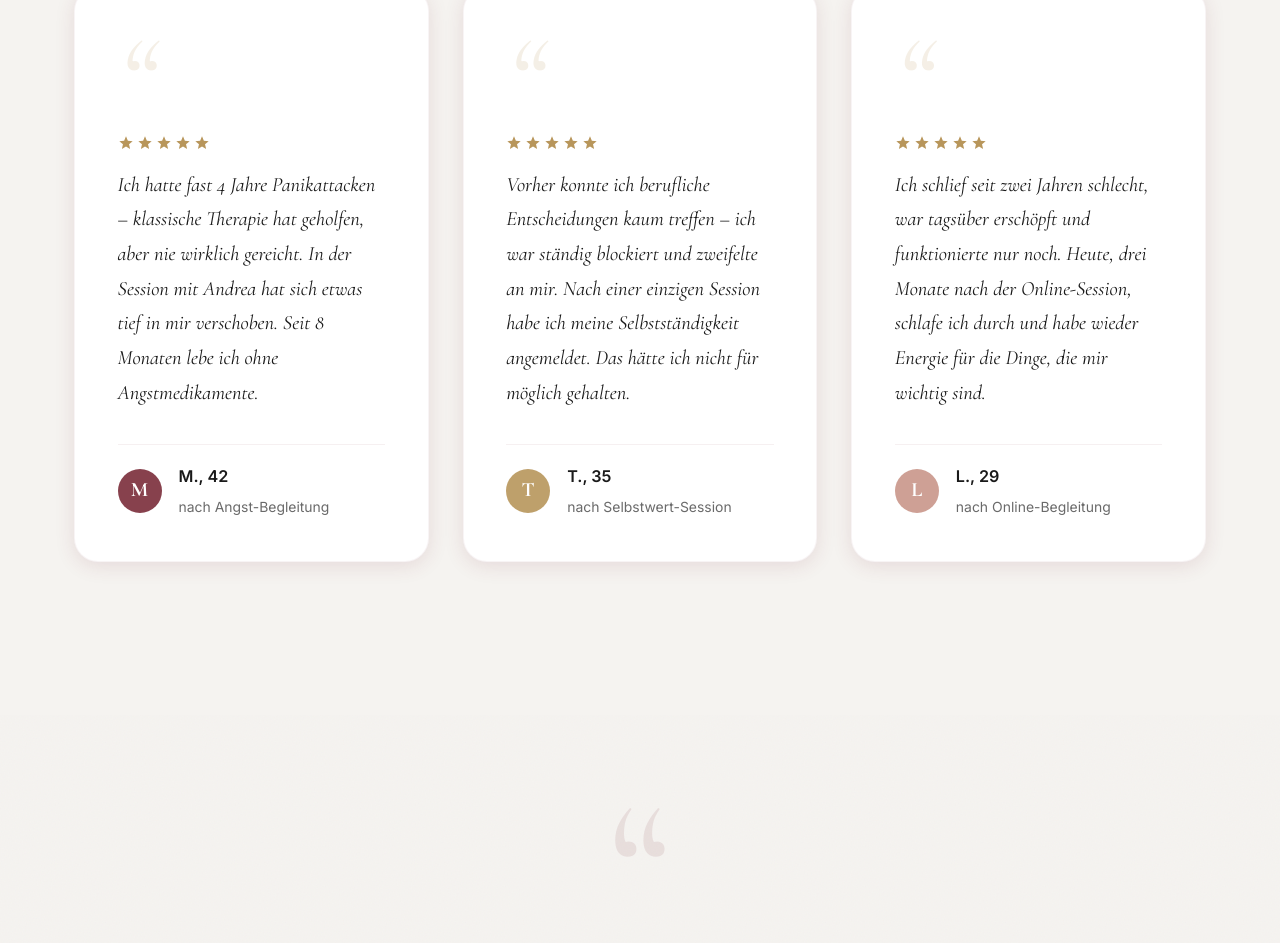
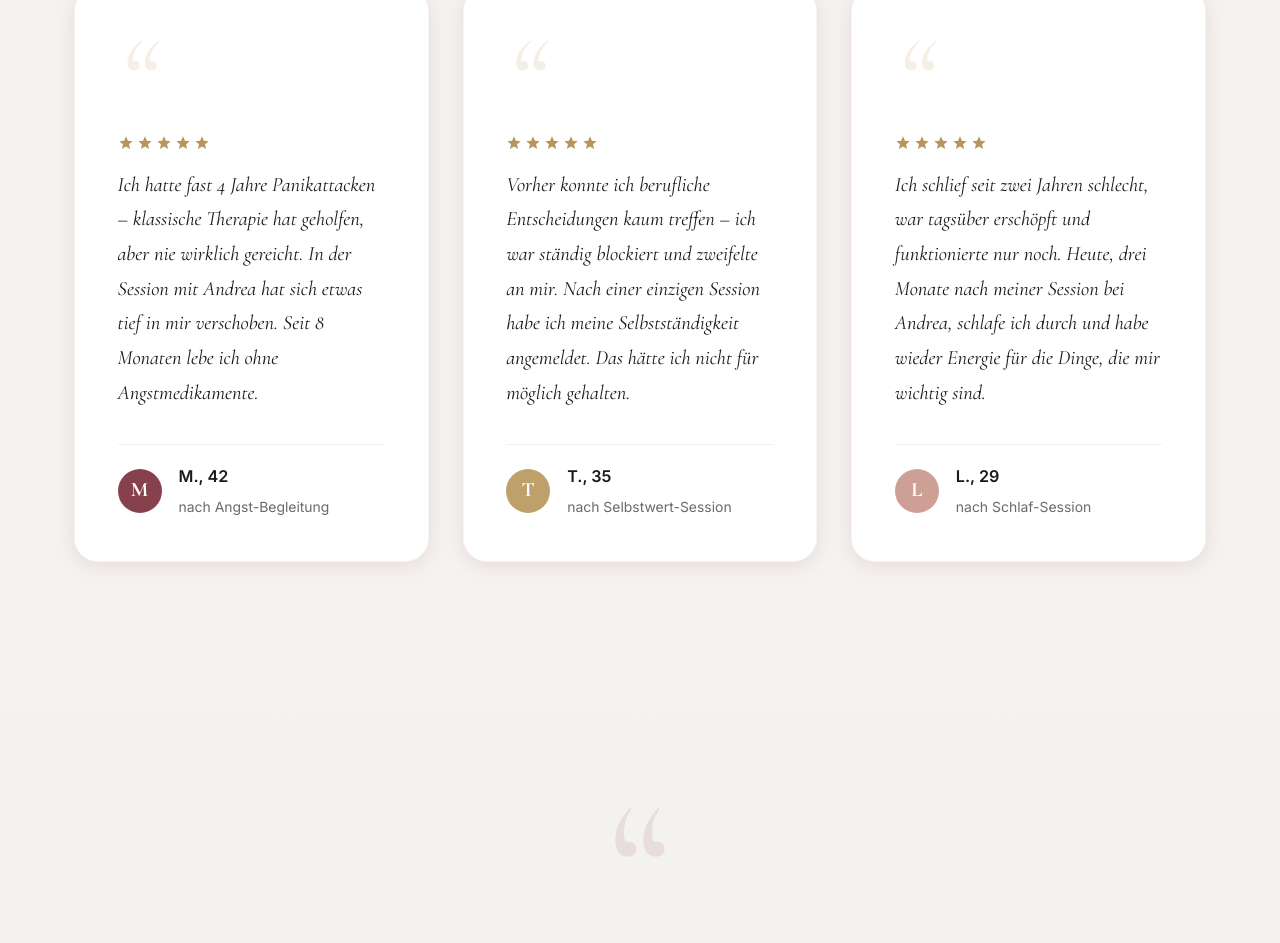
Before and after one commit to viktorfdeltaC/andrea-maria-landingpage, a React (Vite) app: page / in a window 1280 px wide. Shown: the part 7465-8408 px from the top of the page. Built offline with nearby package versions, Linux system fonts and the light colour scheme.

Commit message:
fix: remove online session reference from testimonial

```diff
--- a/src/sections/Testimonials.jsx
+++ b/src/sections/Testimonials.jsx
@@ -18,10 +18,10 @@ const reviews = [
     color: '#B8965B',
   },
   {
-    text: 'Ich schlief seit zwei Jahren schlecht, war tagsüber erschöpft und funktionierte nur noch. Heute, drei Monate nach der Online-Session, schlafe ich durch und habe wieder Energie für die Dinge, die mir wichtig sind.',
+    text: 'Ich schlief seit zwei Jahren schlecht, war tagsüber erschöpft und funktionierte nur noch. Heute, drei Monate nach meiner Session bei Andrea, schlafe ich durch und habe wieder Energie für die Dinge, die mir wichtig sind.',
     author: 'L.',
     age: '29',
-    role: 'nach Online-Begleitung',
+    role: 'nach Schlaf-Session',
     initials: 'L',
     color: '#C9968A',
   },
```
